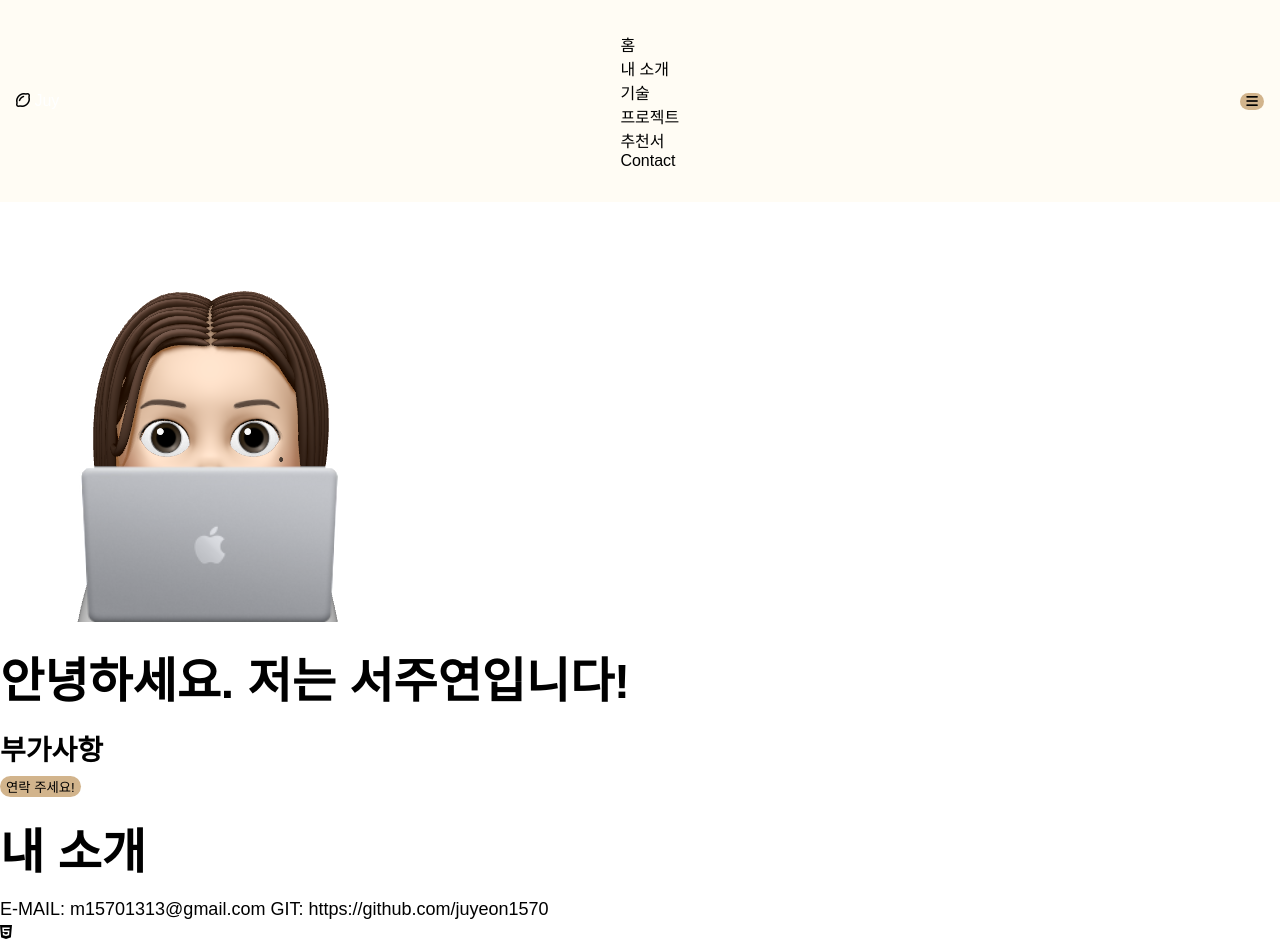
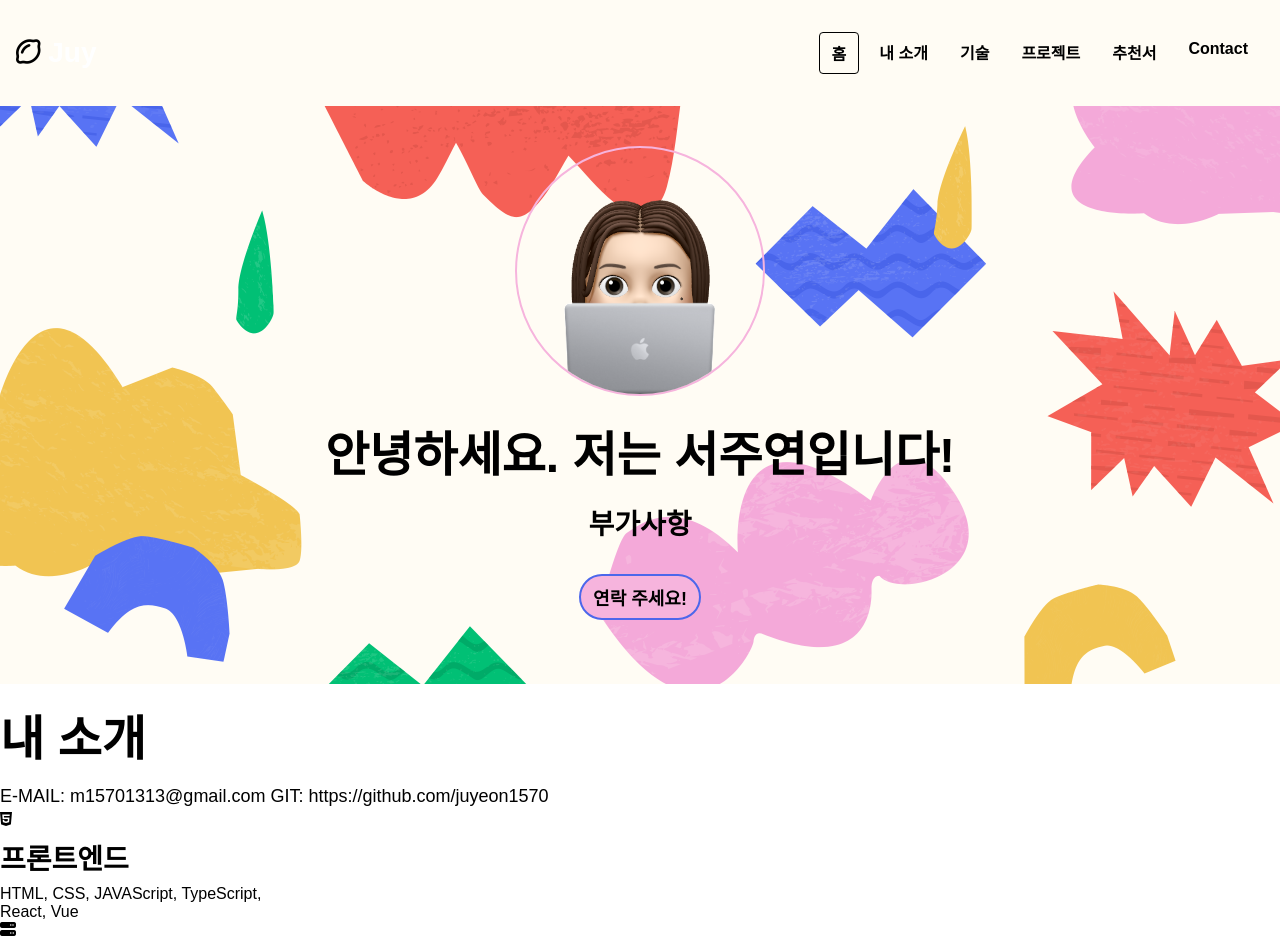
Before and after one commit to juyeon1570/portfolio, a plain HTML site: page index.html in a window 1280 px wide. Shown: the top 943 px of the page. Drawn offline with Linux system fonts and the light colour scheme; a web font is replaced by a local one.

Commit message:
[CSS] home

```diff
--- a/index.html
+++ b/index.html
@@ -38,7 +38,7 @@
         <div class="home__container">
             <img src="./images/sjy.png" alt="Juy's photo" class="home_avatar">
             <h1 class="home__title">안녕하세요. 저는 서주연입니다!</h1>
-            <h2 class="home__discription">부가사항</h2>
+            <h2 class="home__description">부가사항</h2>
             <button class="home__contact">연락 주세요!</button>
         </div>
     </section>
--- a/style.css
+++ b/style.css
@@ -9,6 +9,8 @@
     --color-white:#ffffff;
     --color-black:#000000;
     --color-background:#fffcf4;
+    --color-pink:#f6b4dd;
+    --color-blue:#4c67eb;
     --font-large:48px;
     --font-medium:28px;
     --font-regular:18px;
@@ -72,3 +74,61 @@ p{
     padding: 16px;
     background-color: var(--color-background);
 }
+
+.navbar__logo{
+    font-size: var(--font-medium);
+    font-weight: bold;
+    color: var(--color-black);
+}
+.navbar__menu{
+    display: flex;
+}
+.navbar__menu__item{
+    padding: 8px 12px;
+    margin: 0 4px;
+    color: var(--color-black);
+    font-weight: bold;
+    cursor: pointer;
+}
+.navbar__menu__item.active{
+    border: 1px solid black;
+    border-radius: var(--size-border-radius);
+}
+.navbar__menu__item:hover{
+    background-color: var(--color-pink);
+    border-radius: var(--size-border-radius);
+}
+.navbar__toggle_btn{
+    position: absolute;
+    top: 24px;
+    right: 32px;
+    font-size: 24px;
+    color: var(--color-black);
+    display: none;
+}
+
+/* 홈 */
+#home{
+    background: url(./images/background2.png) center/cover no-repeat;
+    padding: 40px;
+    text-align: center;
+}
+.home_avatar{
+    width: 250px;
+    height: 250px;
+    border-radius: 50%;
+    border: 2px solid var(--color-pink);
+}
+.home__title, .home__description{
+    color:var(--color-black);
+}
+
+.home__contact{
+    color:var(--color-black);
+    font-size: var(--font-regular);
+    font-weight: bold;
+    margin: 24px;
+    padding: 8px 12px;
+    background-color: var(--color-pink);
+    border: 2px solid var(--color-blue);
+}
```
